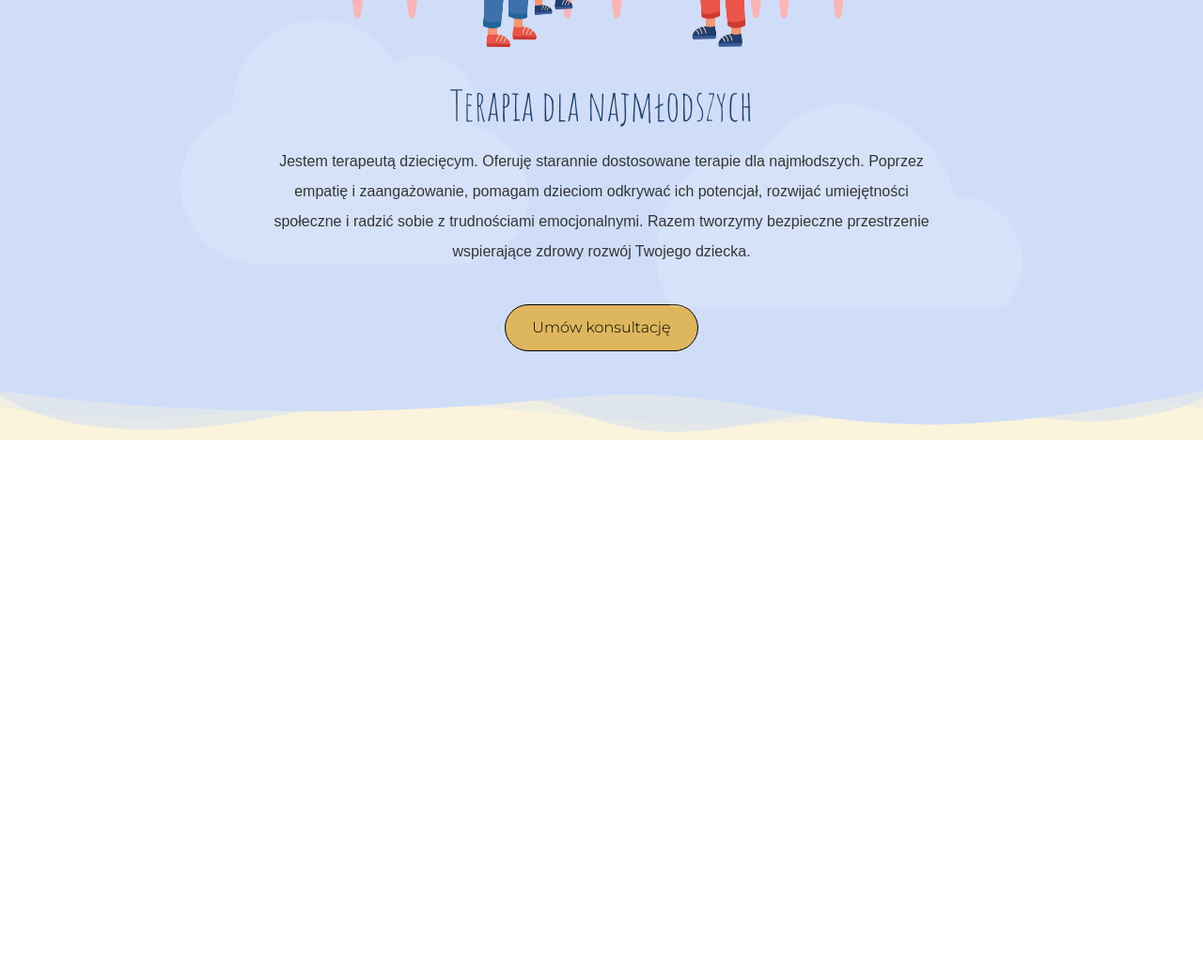
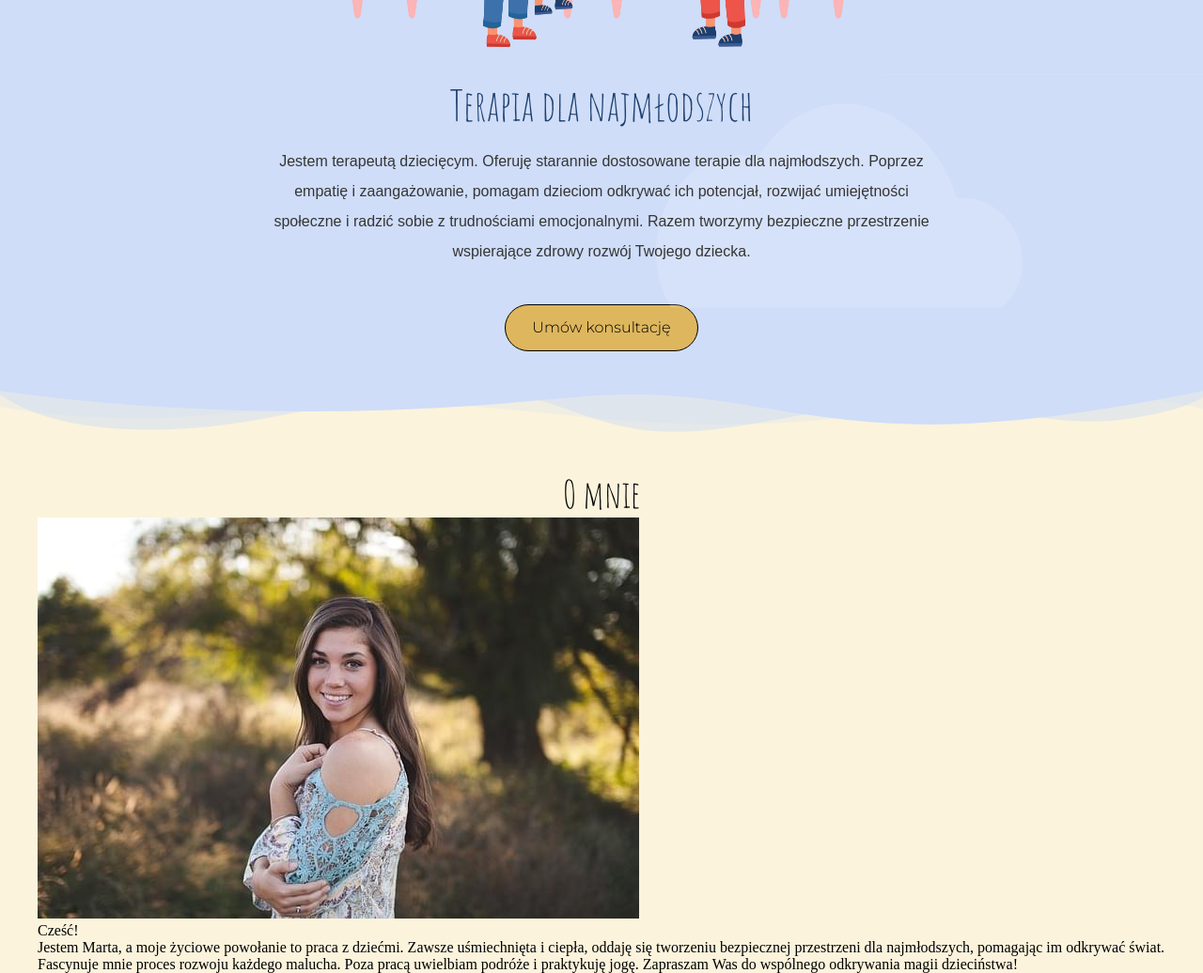
Before and after one commit to Kuba1507/Therapist, a website: page index.html in a window 1280 px wide. Shown: the part 401-1437 px from the top of the page at 94% size. Before the commit the page ends 869 px from the top, so only its background shows below. Drawn offline with Linux system fonts and the light colour scheme; a web font is replaced by a local one.

Commit message:
added aboutme info section

```diff
--- a/index.html
+++ b/index.html
@@ -72,6 +72,20 @@
         <section class="section aboutme" id="#aboutme">
             <img src="dist/img/waves.svg" alt="" class="waves">
 
+            <h2 class="subsection-title">O mnie</h2>
+
+            <div class="wrapper">
+                <div class="aboutme-box">
+                    <img src="dist/img/girl.jpg" alt="Zdjęcie terapeutki - Marty Nowak" class="aboutme-box__photo">
+                    <p class="aboutme-box__description">
+                        Cześć!<br>
+                        Jestem Marta, a moje życiowe powołanie to praca z dziećmi. Zawsze uśmiechnięta i ciepła, oddaję
+                        się tworzeniu bezpiecznej przestrzeni dla najmłodszych, pomagając im odkrywać świat. Fascynuje
+                        mnie proces rozwoju każdego malucha. Poza pracą uwielbiam podróże i praktykuję jogę. Zapraszam
+                        Was do wspólnego odkrywania magii dzieciństwa!
+                    </p>
+                </div>
+            </div>
 
         </section>
     </main>
--- a/src/sass/_layout.scss
+++ b/src/sass/_layout.scss
@@ -99,7 +99,6 @@ body {
 	}
 
 	&__text {
-		position: relative;
 		text-align: center;
 
 		&-heading {
@@ -173,6 +172,7 @@ body {
 		background-color: rgb(255, 201, 210);
 		transform: translateY(-1000px);
 		transition: transform 0.5s ease-out;
+		z-index: 100;
 
 		&__item {
 			padding: 2em 4em;
@@ -192,17 +192,27 @@ body {
 //main
 
 main {
-	// .section {
-	// 	// padding: 2em 4em;
-	// }
+	.subsection-title {
+		font-family: "Amatic SC", sans-serif;
+		font-size: 4rem;
+		font-weight: 400;
+		text-align: center;
+	}
 
 	.aboutme {
 		position: relative;
 		background-color: $light-yellow;
 
 		.waves {
+			margin-bottom: 2em;
 			width: 100%;
 			height: 50px;
 		}
+
+		.wrapper {
+			.aboutme-box {
+
+			}
+		}
 	}
 }
```
Also changed, not shown: dist/css/style.min.css, dist/img/girl.jpg (added), src/img/girl.jpg (added).
